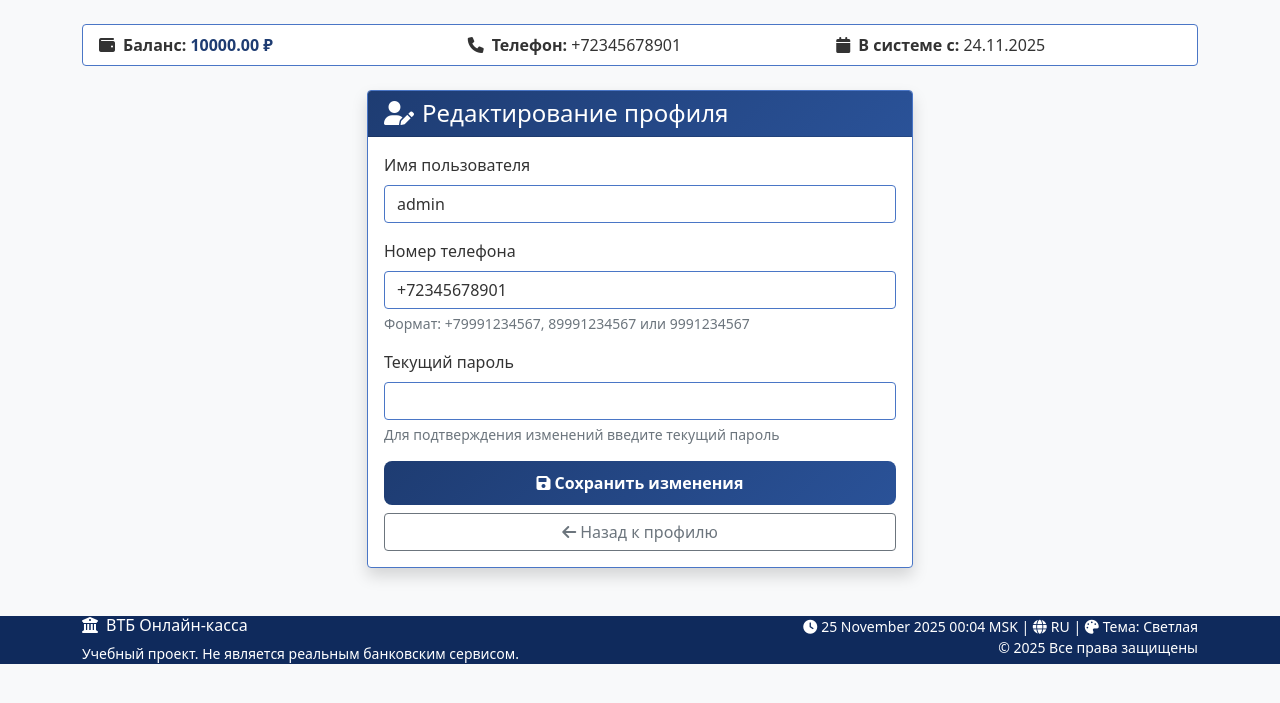
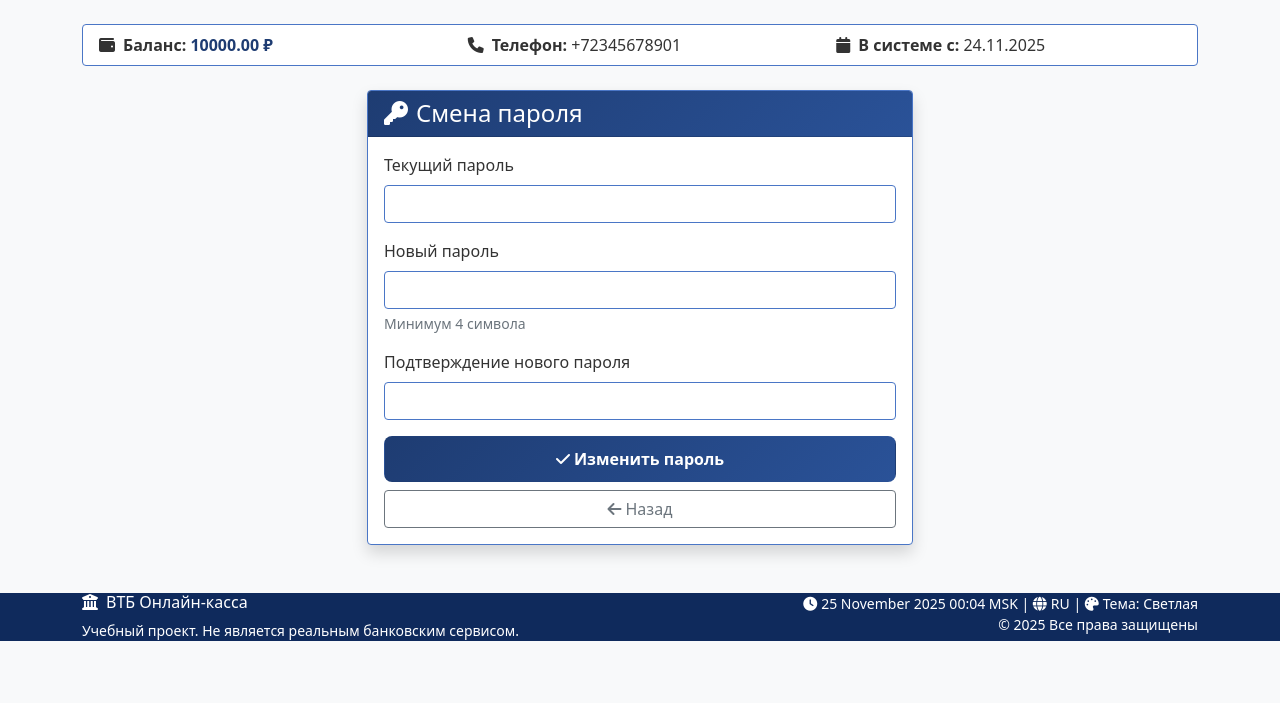
Before and after one commit to bboykorg/VTB-box-office, a Flask app: page /profile/change-password in a window 1280 px wide. Shown: the part 80-783 px from the top of the page. Run offline with Flask 3, Linux system fonts and the light colour scheme; a user stored in the database is signed in.

Commit message:
Update change_password.html

```diff
--- a/templates/change_password.html
+++ b/templates/change_password.html
@@ -1,78 +1,46 @@
 {% extends "base.html" %}
 
-{% block title %}Редактирование профиля - ВТБ Онлайн-касса{% endblock %}
+{% block title %}Смена пароля - ВТБ Онлайн-касса{% endblock %}
 
 {% block content %}
 <div class="row justify-content-center">
     <div class="col-lg-6">
         <div class="card shadow">
             <div class="card-header">
-                <h4 class="mb-0"><i class="fas fa-user-edit me-2"></i>Редактирование профиля</h4>
+                <h4 class="mb-0"><i class="fas fa-key me-2"></i>Смена пароля</h4>
             </div>
+
             <div class="card-body">
                 <form method="POST">
+
                     <div class="mb-3">
-                        <label for="username" class="form-label">Имя пользователя</label>
-                        <input type="text" class="form-control" id="username" name="username"
-                               value="{{ current_user.username }}" required>
+                        <label class="form-label">Текущий пароль</label>
+                        <input type="password" class="form-control" name="current_password" required>
                     </div>
 
                     <div class="mb-3">
-                        <label for="phone" class="form-label">Номер телефона</label>
-                        <input type="tel" class="form-control" id="phone" name="phone"
-                               value="{{ current_user.phone_number }}" required>
-                        <div class="form-text">Формат: +79991234567, 89991234567 или 9991234567</div>
+                        <label class="form-label">Новый пароль</label>
+                        <input type="password" class="form-control" name="new_password" required>
+                        <div class="form-text">Минимум 4 символа</div>
                     </div>
 
                     <div class="mb-3">
-                        <label for="current_password" class="form-label">Текущий пароль</label>
-                        <input type="password" class="form-control" id="current_password"
-                               name="current_password" required>
-                        <div class="form-text">Для подтверждения изменений введите текущий пароль</div>
+                        <label class="form-label">Подтверждение нового пароля</label>
+                        <input type="password" class="form-control" name="confirm_password" required>
                     </div>
 
                     <div class="d-grid gap-2">
-                        <button type="submit" class="btn btn-operation-primary">
-                            <i class="fas fa-save me-1"></i>Сохранить изменения
+                        <button class="btn btn-operation-primary">
+                            <i class="fas fa-check me-1"></i>Изменить пароль
                         </button>
                         <a href="{{ url_for('profile') }}" class="btn btn-outline-secondary">
-                            <i class="fas fa-arrow-left me-1"></i>Назад к профилю
+                            <i class="fas fa-arrow-left me-1"></i>Назад
                         </a>
                     </div>
+
                 </form>
             </div>
         </div>
     </div>
 </div>
-
-<style>
-/* Светлая тема - ТЕМНЫЕ кнопки */
-[data-theme="light"] .btn-operation-primary {
-    background: linear-gradient(135deg, #1e3c72 0%, #2a5298 100%);
-    border: none;
-    color: white;
-    font-weight: 600;
-}
-
-/* Темная тема - СВЕТЛЫЕ кнопки */
-[data-theme="dark"] .btn-operation-primary {
-    background: linear-gradient(135deg, #4a76c6 0%, #3a6fd9 100%);
-    border: none;
-    color: white;
-    font-weight: 600;
-}
-
-/* Общие стили для кнопок операций */
-.btn-operation-primary {
-    transition: all 0.3s ease;
-    border-radius: 8px;
-    padding: 10px 20px;
-}
-
-.btn-operation-primary:hover {
-    transform: translateY(-2px);
-    box-shadow: 0 4px 15px rgba(30, 60, 114, 0.4);
-    color: white;
-}
-</style>
 {% endblock %}
```
